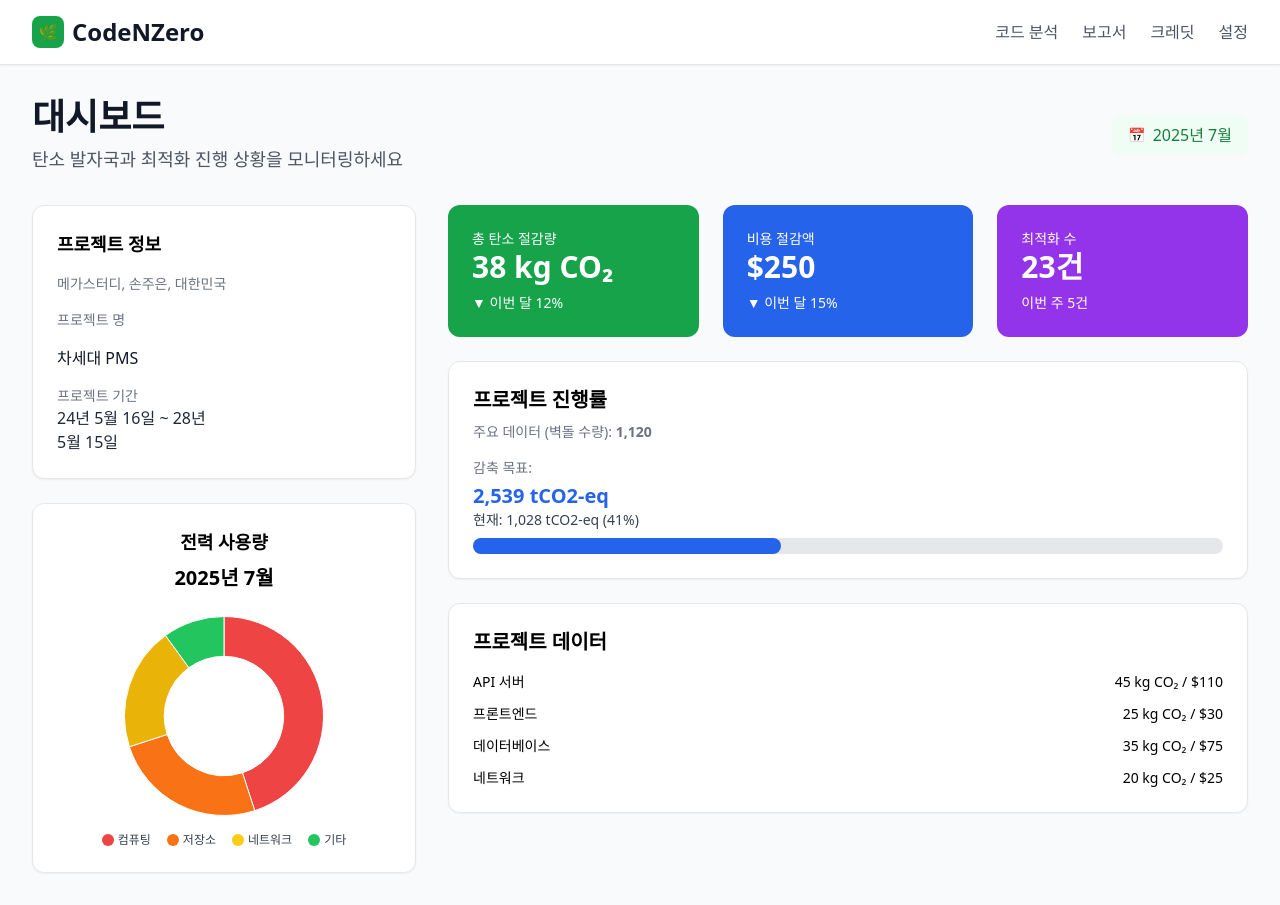
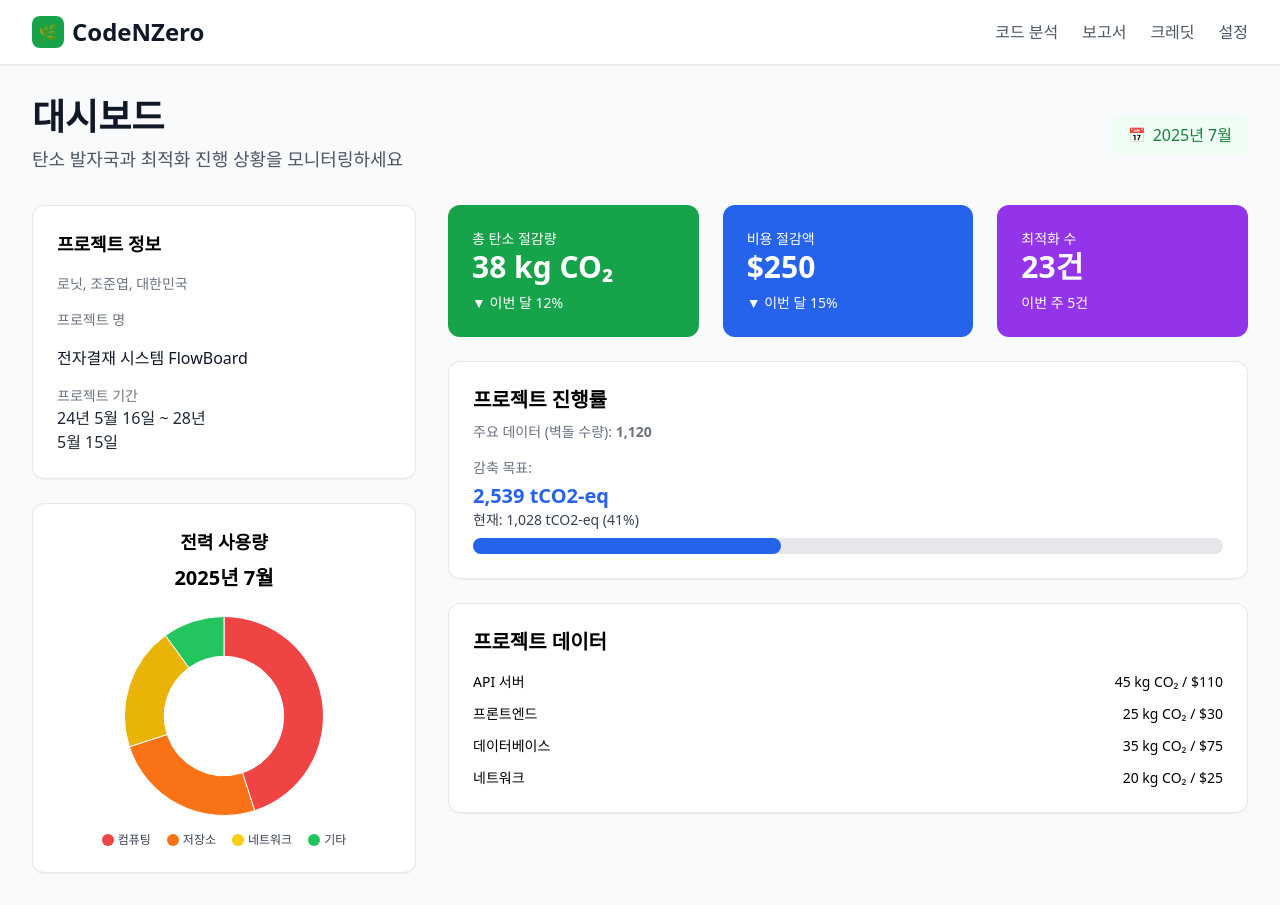
Before and after one commit to TaekyeongOh/GRAFFITI_Team13, a plain HTML site: page index.html in a window 1280 px wide. Drawn offline with nearby package versions, Linux system fonts and the light colour scheme.

Commit message:
Chore : 회사 이름 변경

```diff
--- a/index.html
+++ b/index.html
@@ -48,9 +48,9 @@
         <!-- Project Info -->
         <div class="bg-white rounded-xl shadow-sm border p-6 space-y-4">
           <h3 class="text-lg font-semibold">프로젝트 정보</h3>
-          <p class="text-sm text-gray-500">메가스터디, 손주은, 대한민국</p>
+          <p class="text-sm text-gray-500">로닛, 조준엽, 대한민국</p>
           <p class="text-sm text-gray-500">프로젝트 명</p>
-          <p class="font-medium text-gray-900">차세대 PMS</p>
+          <p class="font-medium text-gray-900">전자결재 시스템 FlowBoard</p>
           <div class="grid grid-cols-2 gap-4">
             <div>
               <p class="text-sm text-gray-500">프로젝트 기간</p>
```
